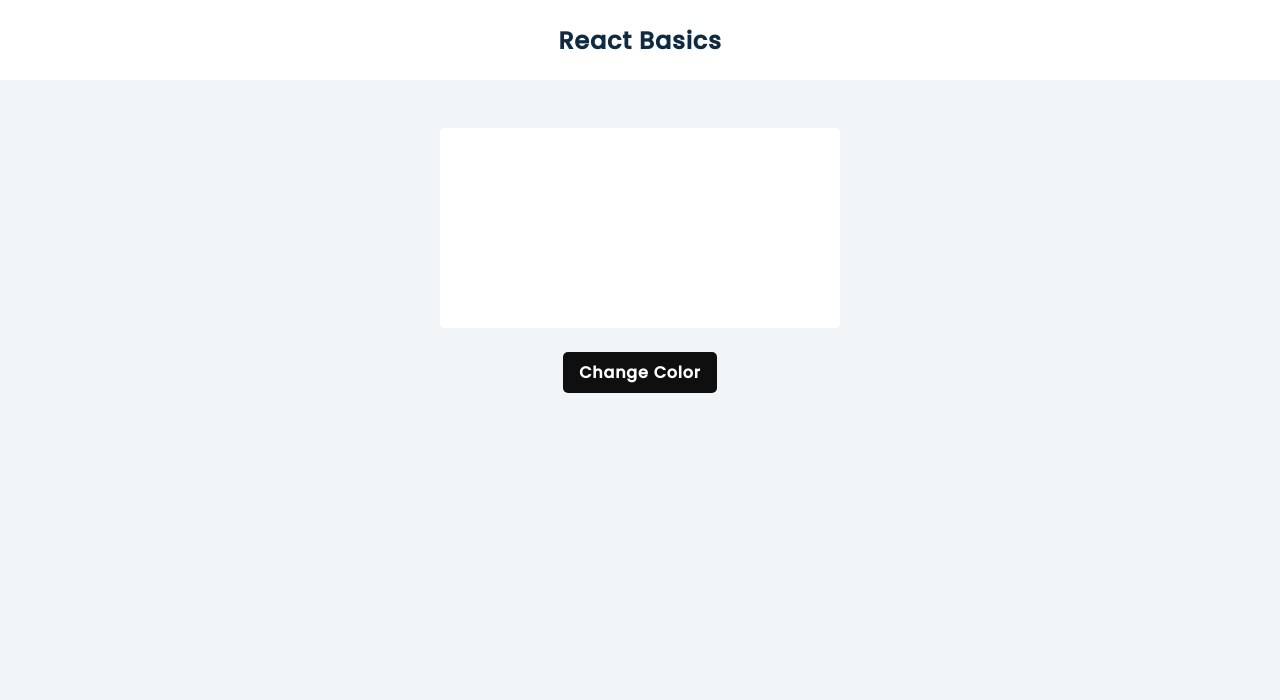
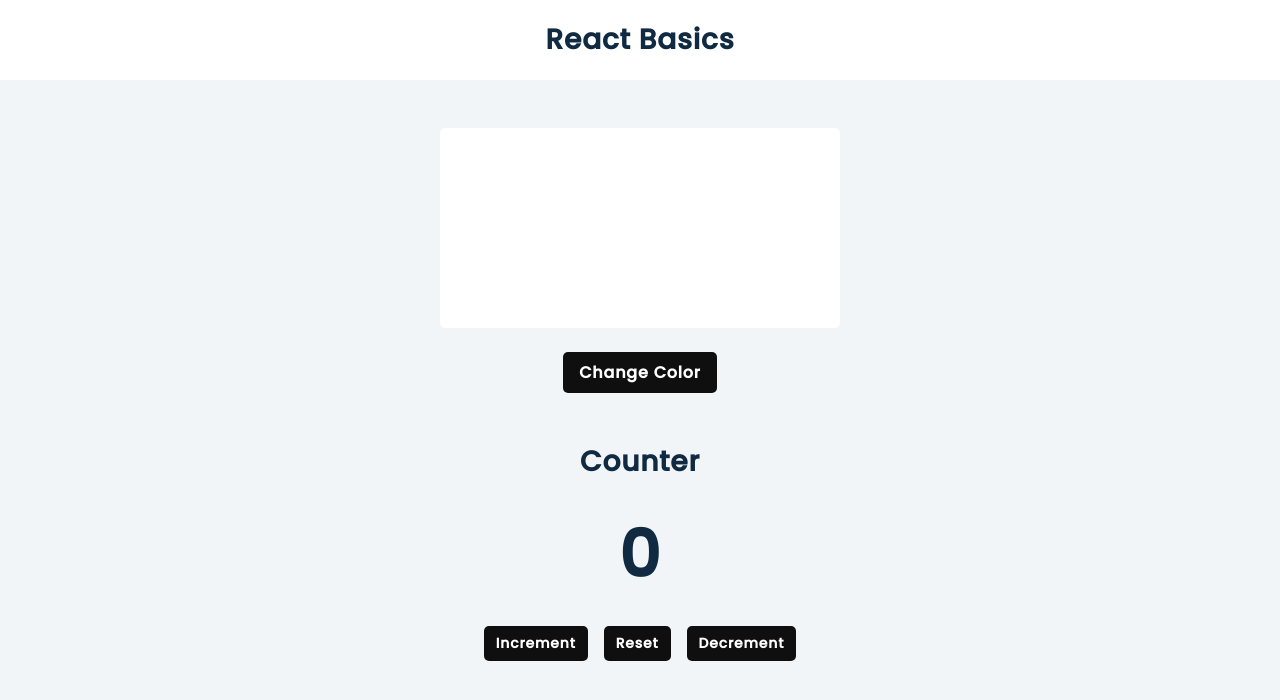
Before and after one commit to wbilashee/react-basics, a React (Create React App) app: page / in a window 1280 px wide. Shown: the top 700 px of the page. Built offline with nearby package versions, Linux system fonts and the light colour scheme.

Commit message:
counter done

```diff
--- a/src/App.css
+++ b/src/App.css
@@ -32,7 +32,15 @@ body {
   display: grid;
   place-items: center;
   gap: 1.5rem;
-  padding: 3rem 0;
+  padding-top: 3rem;
+}
+
+.container h1 {
+  font-size: 4rem;
+}
+
+.container h2 {
+  font-size: 1.75rem;
 }
 
 .btn {
@@ -51,6 +59,10 @@ body {
   transition: var(--transition);
 }
 
+.btn:hover {
+  background: var(--dark-gray);
+}
+
 .header {
   padding: 0;
   height: 5rem;
@@ -63,3 +75,12 @@ body {
   height: 200px;
   border-radius: var(--radius);
 }
+
+.btn-container .btn {
+  font-size: 0.875rem;
+  padding: 0.45rem 0.75rem;
+}
+
+.btn-container .btn:not(:last-child) {
+  margin-right: 1rem;
+}
--- a/src/App.js
+++ b/src/App.js
@@ -1,5 +1,6 @@
 import './App.css';
 import Color from './components/Color';
+import Counter from './components/Counter';
 import Header from './components/Header';
 
 function App() {
@@ -7,6 +8,7 @@ function App() {
     <>
       <Header />
       <Color />
+      <Counter />
     </>
   );
 }
--- /dev/null
+++ b/src/components/Counter.js
@@ -0,0 +1,29 @@
+import React, { useState } from 'react';
+
+export default function Counter() {
+    const [count, setCount] = useState(0);
+
+    const increment = () => {
+        setCount(count => count + 1);
+    }
+
+    const decrement = () => {
+        setCount(count => count - 1);
+    }
+
+    const reset = () => {
+        setCount(count => count = 0);
+    }
+
+    return (
+        <section className='container'>
+            <h2>Counter</h2>
+            <h1>{count}</h1>
+            <div className="btn-container">
+                <button className='btn' onClick={increment}>Increment</button>
+                <button className='btn' onClick={reset}>Reset</button>
+                <button className='btn' onClick={decrement}>Decrement</button>
+            </div>
+        </section>
+    )
+}
```
